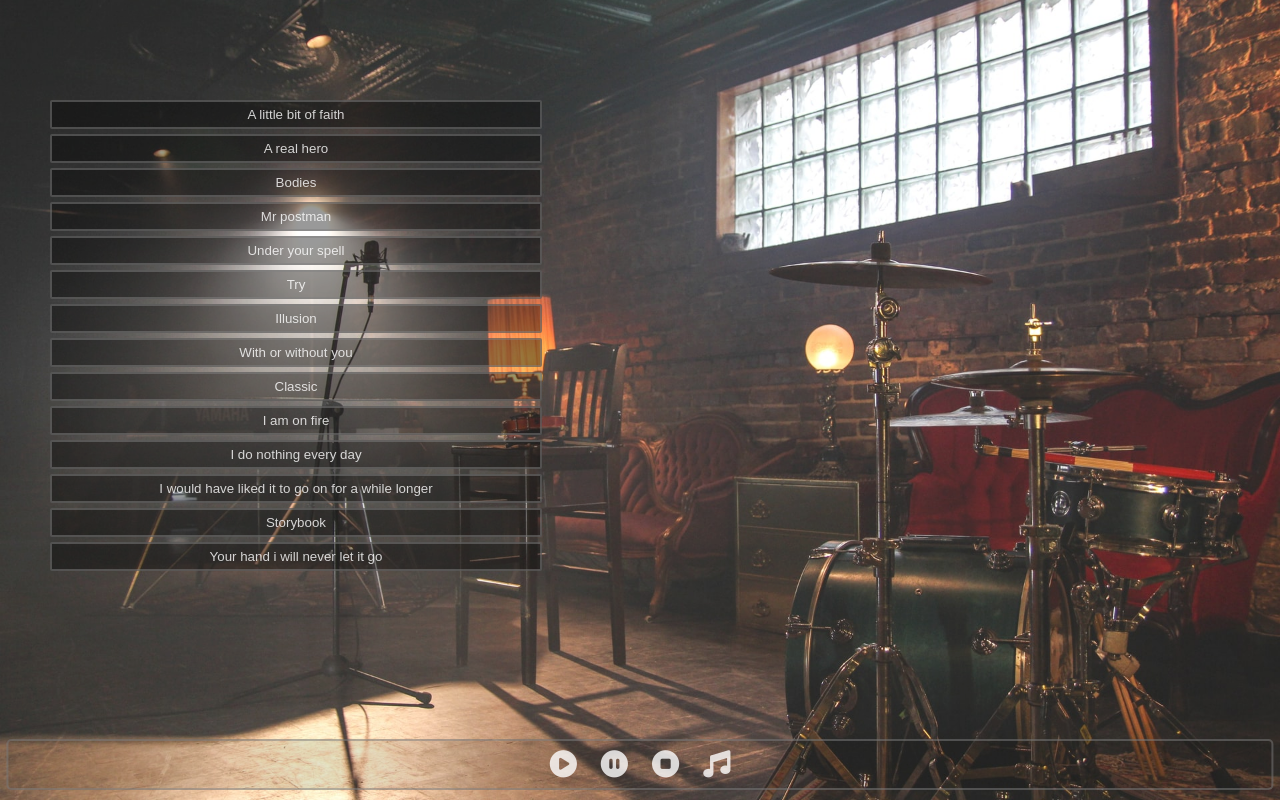
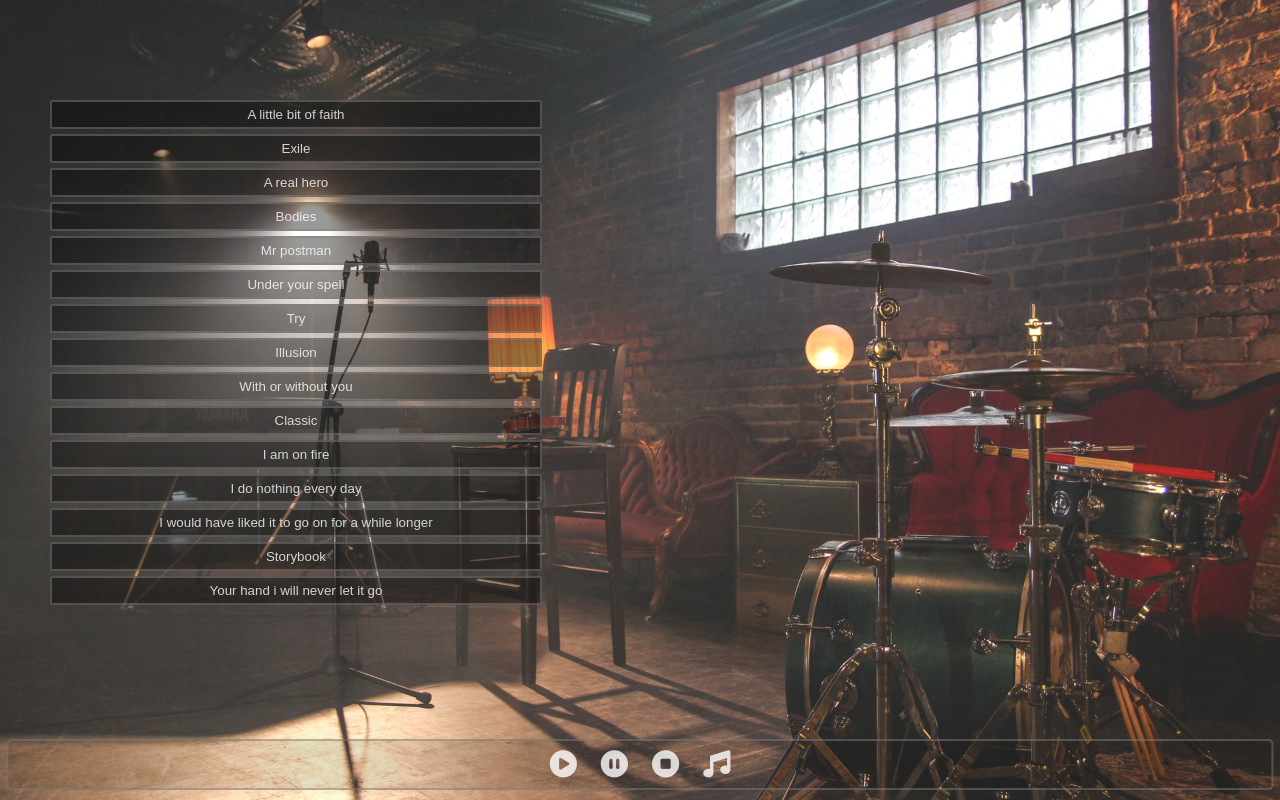
Before and after one commit to CREPIC21/MyPersonalPlaylist, a plain HTML site: page docs/index.html in a window 1280 px wide. Drawn offline with Linux system fonts and the light colour scheme.

Commit message:
Added song Exile

```diff
--- a/docs/index.html
+++ b/docs/index.html
@@ -34,6 +34,7 @@
             </p>
 
             <audio src="songs/a-little-bit-of-faith.mp3" id="a-little-bit-of-faith" class="song first-song"></audio>
+            <audio src="songs/exile.mp3" id="exile" class="song"></audio>
             <audio src="songs/a-real-hero.mp3" id="a-real-hero" class="song"></audio>
             <audio src="songs/bodies.mp3" id="bodies" class="song"></audio>
             <audio src="songs/mr-postman.mp3" id="mr-postman" class="song"></audio>
```
Also changed, not shown: docs/script.js (+0 -13 lines), 1 other file.
